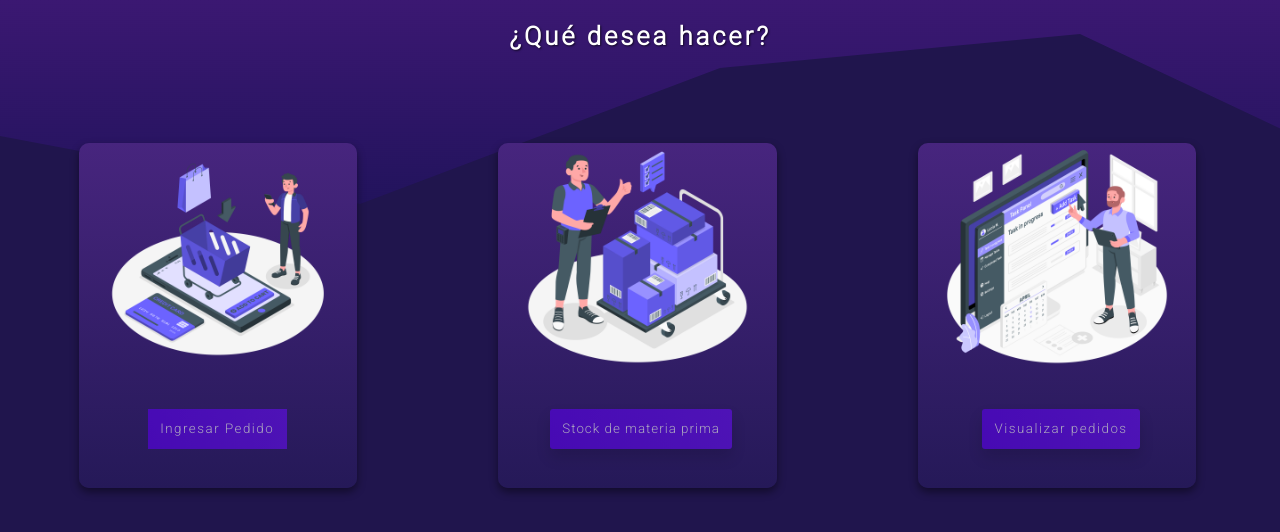
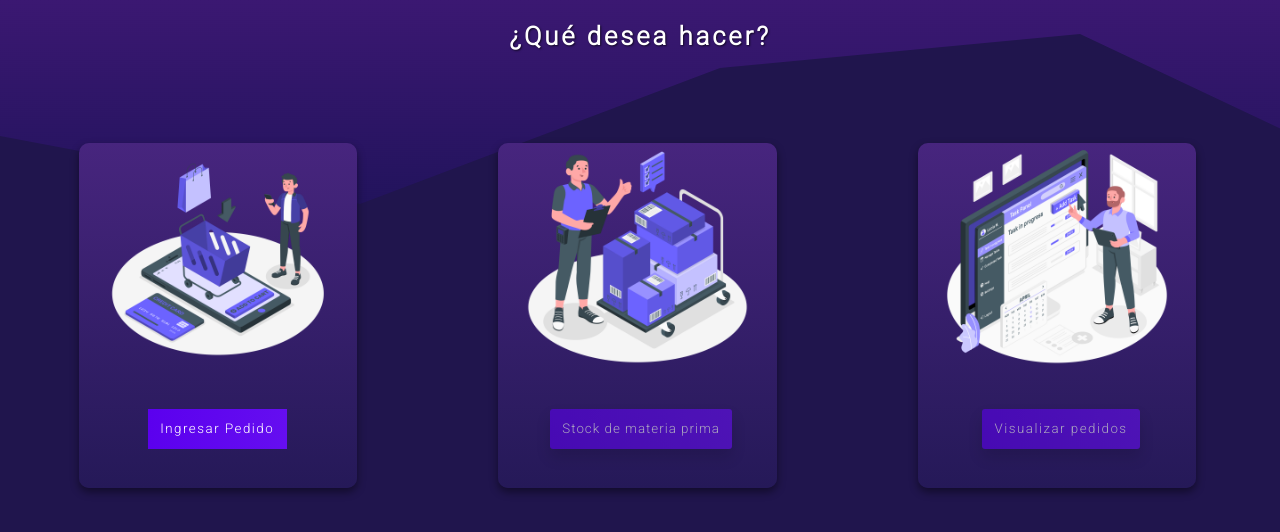
Before and after one commit to SantiNotSancor/VirtualNAU, a plain HTML site: page DiseñoNAU vendedor/vend.html in a window 1280 px wide. In both pictures the pointer is over the button "Ingresar Pedido". Drawn offline with Linux system fonts and the light colour scheme.

Commit message:
vendedor completo

```diff
--- a/DiseñoNAU vendedor/bodyvend.css
+++ b/DiseñoNAU vendedor/bodyvend.css
@@ -6,6 +6,8 @@ background-image: url("wave2.png");
 background-repeat: no-repeat;
 
 }
+
+
 
 h2{
   color: white;
@@ -33,7 +35,9 @@ h2{
   cursor: pointer;
 }
 
-.button:hover {opacity: 1}
+
+button:hover {opacity: 1}
+
 
 .button2{
   background-image: linear-gradient(to right, #5b00ee 0%, #650ef0 100%);
@@ -54,7 +58,7 @@ h2{
   cursor: pointer;
 }
 
-.button:hover {opacity: 1}
+button:hover {opacity: 1}
 
 
 .button3{
@@ -76,7 +80,7 @@ h2{
   cursor: pointer;
 }
 
-.button:hover {opacity: 1}
+button:hover {opacity: 1}
 
 
 .card {
```
